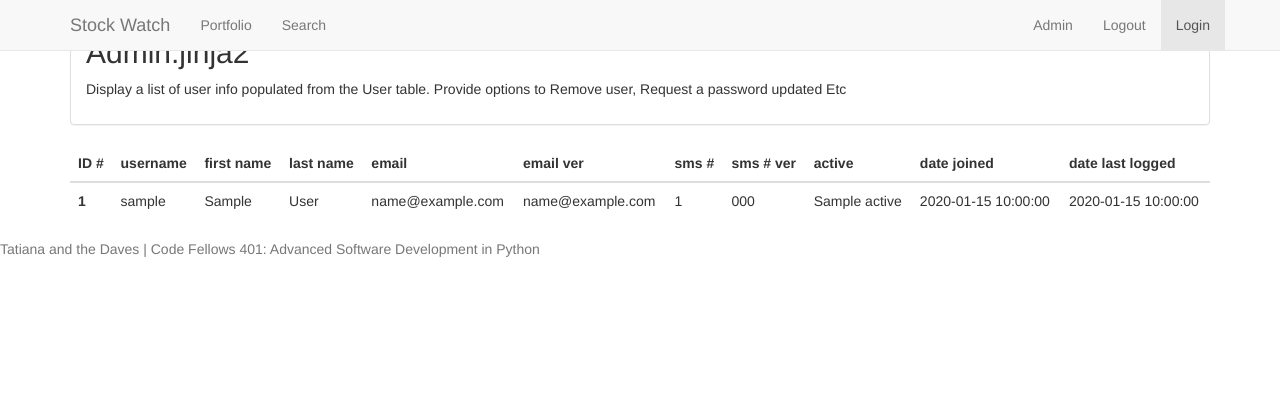
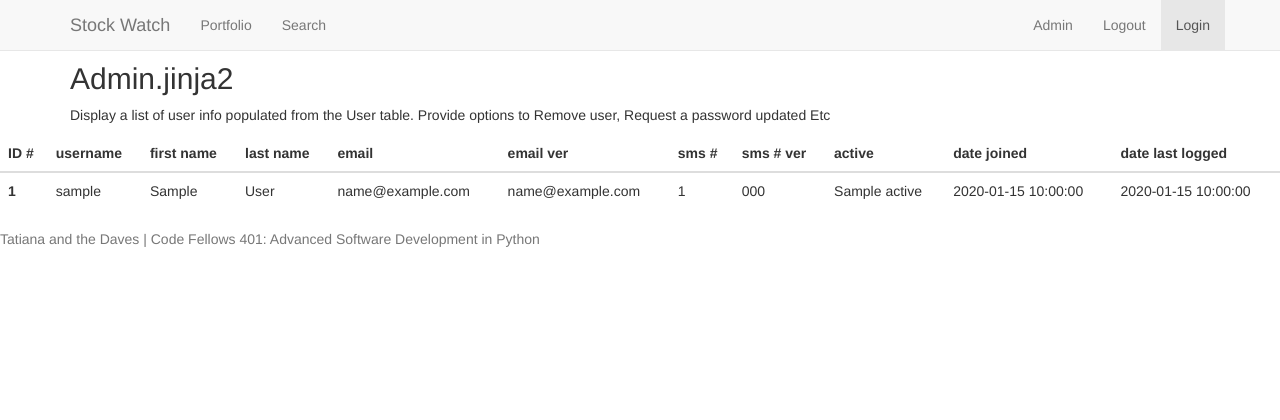
Before and after one commit to tanyaweaver/market-analysis, a Python web app: template market_analysis/templates/admin.jinja2 in a window 1280 px wide. Shown: the top 420 px of the page. Run offline with Jinja, Linux system fonts and the light colour scheme; the template is opened without the code that fills it: most values are stand-ins (such as "Sample title", 1, 10 or a date in 2020); some libraries are stand-ins or nearby versions; some web fonts are replaced.

Commit message:
fixing some styling in admin view

```diff
--- a/market_analysis/static/sticky-footer.css
+++ b/market_analysis/static/sticky-footer.css
@@ -13,7 +13,7 @@ body {
   bottom: 0;
   width: 100%;
   /* Set the fixed height of the footer here */
-  height: 60px;
+  height: 30px;
   background-color: #f5f5f5;
 }
 
--- a/market_analysis/templates/admin.jinja2
+++ b/market_analysis/templates/admin.jinja2
@@ -2,14 +2,16 @@
 {% block body %}
 
   <!-- <div class="jumbotron"> -->
-  <div class="panel panel-default">
-    <div class="panel-body">
+  <!-- <div class="panel panel-default">
+    <div class="panel-body"> -->
+    <!-- <container> -->
+      <hr>
+      <hr>
       <h2>Admin.jinja2</h2>
       <p>Display a list of user info populated from the User table. Provide options to Remove user, Request a password updated Etc</p>
-    </div>
+    <!-- </div> -->
+    <!-- </container> -->
   </div>
-
-  <!-- </div> -->
 
   <table class="table table-inverse">
     <thead>
```
